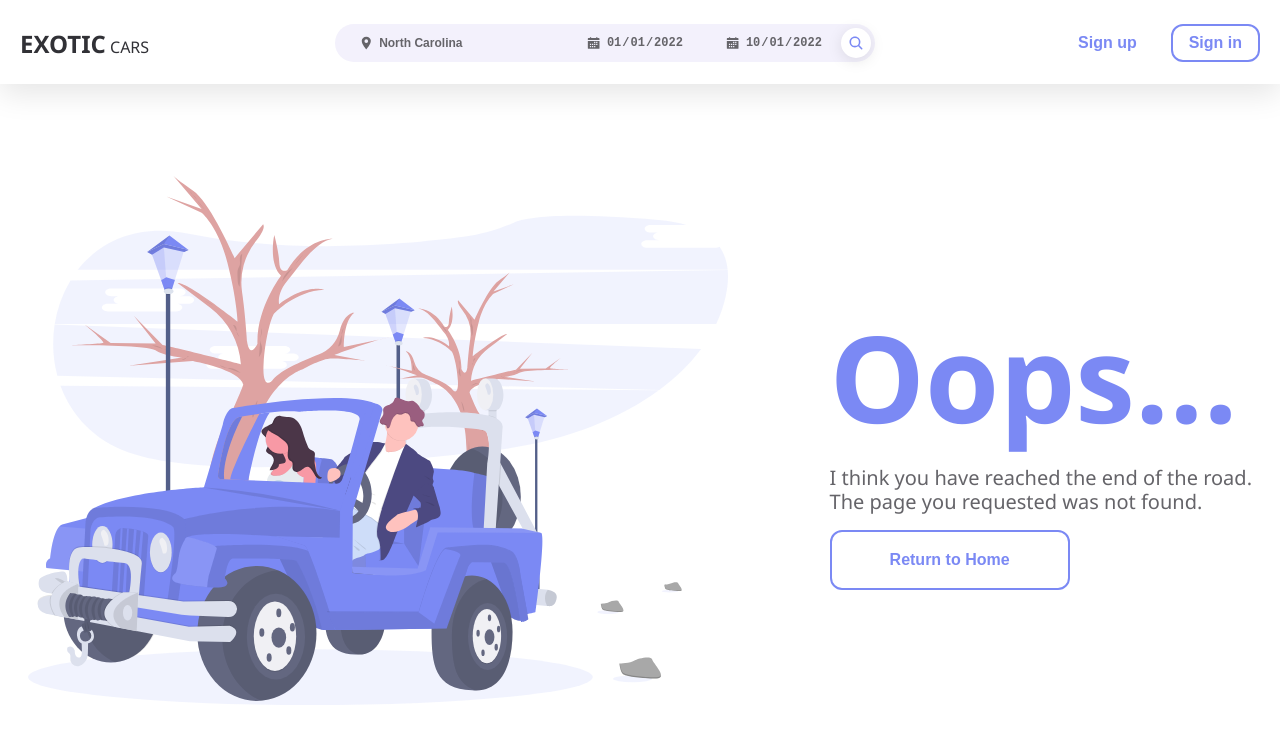
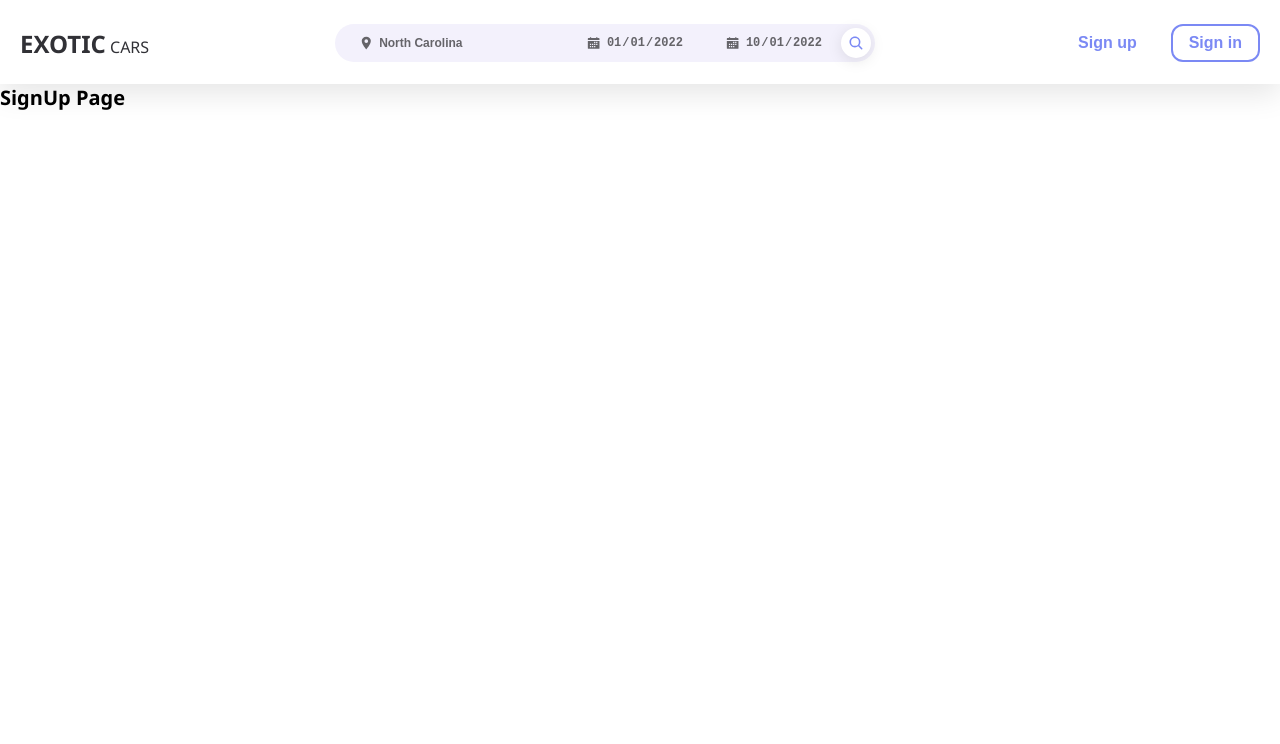
Before and after one commit to BFF271/cars-next-ts, a Next.js app: page /signup in a window 1280 px wide. Before the commit this address had no page. Shown: the top 744 px of the page. Built offline with nearby package versions, Linux system fonts and the light colour scheme.

Commit message:
feat: add signin and signup pages

```diff
--- /dev/null
+++ b/src/pages/signin.tsx
@@ -0,0 +1,5 @@
+const SignInPage: React.FC = () => {
+  return <h1>SignIn Page</h1>;
+};
+
+export default SignInPage;
--- /dev/null
+++ b/src/pages/signup.tsx
@@ -0,0 +1,5 @@
+const SignUpPage: React.FC = () => {
+  return <h1>SignUp Page</h1>;
+};
+
+export default SignUpPage;
```
